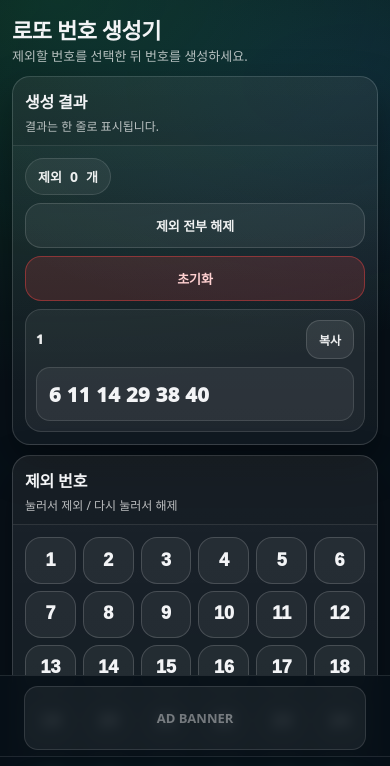
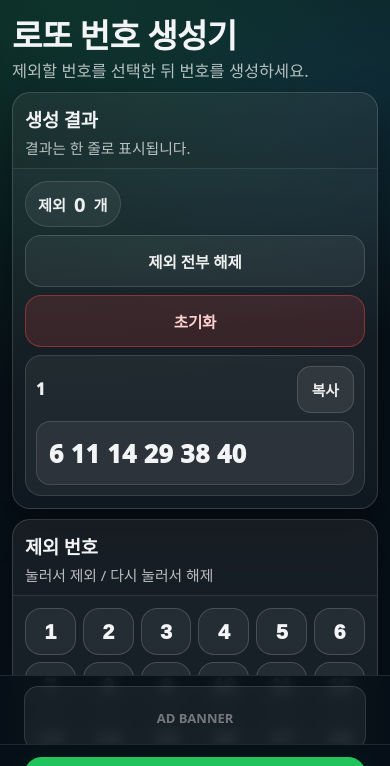
Before and after one commit to sharonkim12/lotto-number-generator, a plain HTML site: page index.html in a window 390 px wide. Both pictures are taken after a click on the button "🎲 번호 생성". Shown: the top 766 px of the page. Drawn offline with Linux system fonts and the light colour scheme.

Commit message:
Update index.html

```diff
--- a/index.html
+++ b/index.html
@@ -254,7 +254,7 @@
 @media (max-width: 480px){
   .num{
     height: clamp(44px, 12vw, 58px);
-        font-size: clamp(16px, 4.6vw, 22px);
+    font-size: clamp(18px, 5.4vw, 24px);
   }
   .num-grid{ gap: 7px; }
 }
@@ -263,7 +263,7 @@
   .num-grid{ grid-template-columns: repeat(5,1fr); }
   .num{
     height: clamp(42px, 13vw, 54px);
-        font-size: clamp(15px, 5vw, 21px);
+    font-size: clamp(18px, 5.6vw, 24px);
   }
 }
 
@@ -348,6 +348,63 @@
       touch-action: manipulation;
     }
     .btn-main:active{ transform: scale(.995); }
+/* =========================
+   모바일에서만 글씨 크게
+   ========================= */
+@media (max-width: 520px){
+
+  /* 상단 제목/설명 */
+  .title{
+    font-size: clamp(30px, 8.5vw, 42px);
+    line-height: 1.08;
+  }
+  .subtitle{
+    font-size: clamp(15px, 4.2vw, 18px);
+    line-height: 1.35;
+  }
+
+  /* 카드 헤더 제목/설명 */
+  .hd h2{
+    font-size: clamp(18px, 4.8vw, 22px);
+  }
+  .hd p{
+    font-size: clamp(13px, 3.8vw, 16px);
+  }
+
+  /* 상단 pill + 버튼들 */
+  .pill{
+    font-size: clamp(14px, 3.9vw, 16px);
+  }
+  .pill strong{
+    font-size: clamp(18px, 5.2vw, 22px);
+  }
+  .btn-ghost, .btn-danger{
+    font-size: clamp(14px, 4.0vw, 16px);
+    padding: 14px 12px;
+  }
+
+  /* 생성 버튼 */
+  .btn-main{
+    font-size: clamp(22px, 6.2vw, 32px);
+    padding: 20px 16px;
+  }
+
+  /* 결과 줄(번호) 글씨 */
+  .numsLine{
+    font-size: clamp(22px, 6.4vw, 34px);
+    padding: 14px 12px;
+  }
+
+  /* 결과 인덱스/복사 버튼 */
+  .idx{
+    font-size: clamp(14px, 4.2vw, 16px);
+  }
+  .copy{
+    font-size: clamp(13px, 3.8vw, 15px);
+    padding: 12px 14px;
+  }
+}
+
   </style>
 </head>
 
```
Lines whose indentation alone changed are shown as unchanged.
